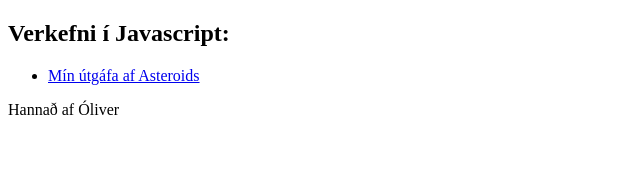
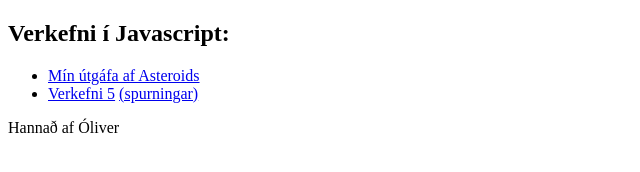
Before and after one commit to OliverMani/JS, a plain HTML site: page docs/index.html in a window 1280 px wide. Shown: the whole page, without its empty margins (0-640 px from the left). Drawn offline with Linux system fonts and the light colour scheme.

Commit message:
Update index.html

```diff
--- a/docs/index.html
+++ b/docs/index.html
@@ -7,6 +7,7 @@
 	<h2>Verkefni í Javascript:</h2>
 	<ul>
 		<li><a href="game/">Mín útgáfa af Asteroids</a></li>
+		<li><a href="DOM/">Verkefni 5</a> <a href="https://github.com/OliverMani/JS/blob/master/Verkefni5.md">(spurningar)</a></li>
 	</ul>
 	<footer>
 		Hannað af Óliver
```
